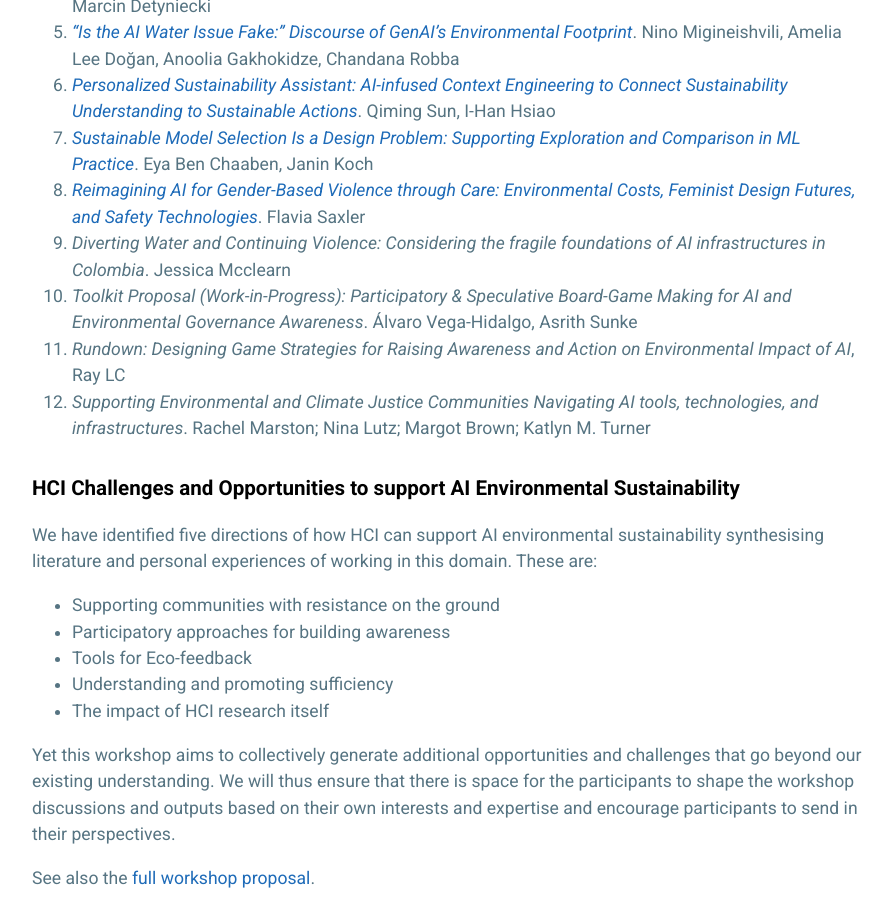
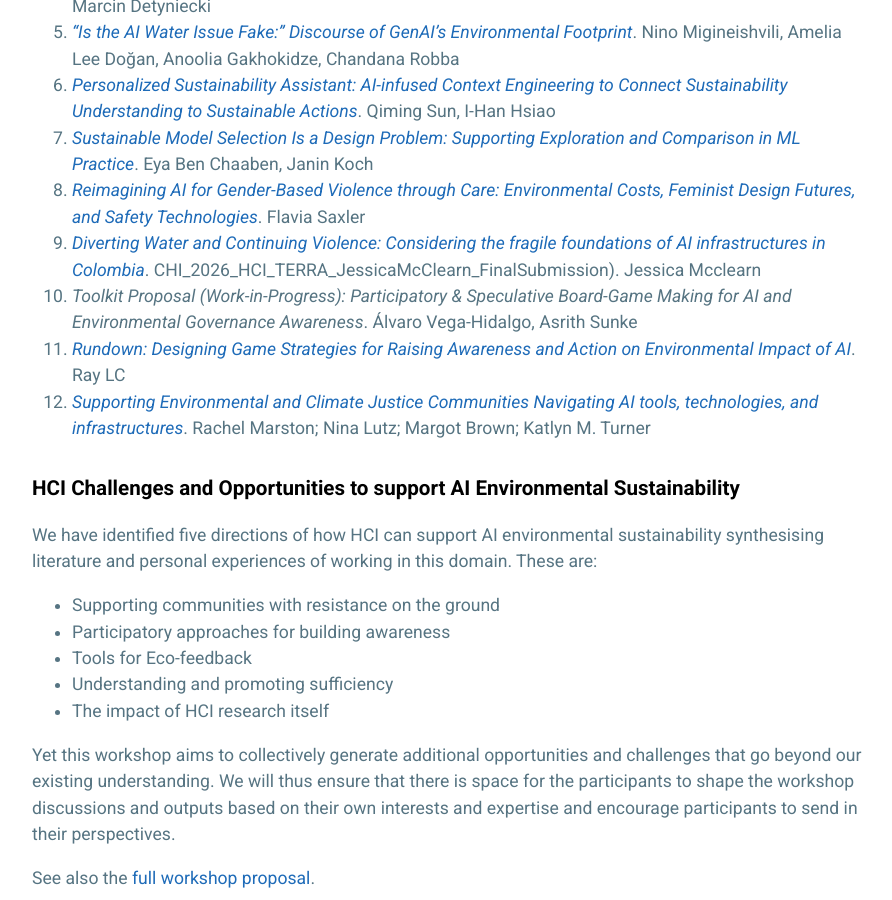
Before and after one commit to HCI-TERRA/hci-terra.github.io, a Jekyll site: the page built from index.md, in a window 1280 px wide and 900 px high, scrolled down 1693 px. Shown: the whole window, without its empty margins (192-1084 px from the left). Built offline with Jekyll 4.4.1, drawn with Linux system fonts in a browser that asks for light colours.

Commit message:
Add links to accepted submissions in index.md
Updated submission entries with links to PDF files for accepted submissions.

```diff
--- a/index.md
+++ b/index.md
@@ -35,7 +35,7 @@ We hope to build a persistent hybrid research area among sustainable HCI and AI.
 
 ### Accepted Submissions
 
-1. _Uncomfortable Knowledge: Why Awareness Is Not Enough for Sustainable AI Research_. Emily Robinson
+1. [_Uncomfortable Knowledge: Why Awareness Is Not Enough for Sustainable AI Research_](assets/submissions/CHI_2026_HCI_TERRA_Uncomfortable_Knowledge.pdf){:target="_blank"}. Emily Robinson
 2. [_Towards Sustainable AI: Does Environmental Consciousness Impact AI Usage?_](assets/submissions/CHI_2026_HCI_TERRA_TowardsSustainableAI_DoesEnvironmentalConsciousnessImpactAIUsage.pdf){:target="_blank"} Lena Pohlmann, Hajo Boomgaarden, Sophie Lecheler, Emanuel Sallinger
 3. [_Is your request worthy enough?_](assets/submissions/CHI_2026_HCI_TERRA_Is_your_request_worthy_enough_SANNI.pdf){:target="_blank"} Sanni Juri
 4. _The Cost of Context: Profiling the Energy Footprint of Input Tokens in Large Language Models_. Boris Ruf, Marcin Detyniecki
@@ -43,10 +43,10 @@ We hope to build a persistent hybrid research area among sustainable HCI and AI.
 6. [_Personalized Sustainability Assistant: AI-infused Context Engineering to Connect Sustainability Understanding to Sustainable Actions_](assets/submissions/CHI_2026_HCI_TERRA_Personalized_Sustainability.pdf){:target="_blank"}. Qiming Sun, I-Han Hsiao
 7. [_Sustainable Model Selection Is a Design Problem: Supporting Exploration and Comparison in ML Practice_](assets/submissions/CHI_2026_HCI_TERRA_BenChaaben_Koch.pdf){:target="_blank"}. Eya Ben Chaaben, Janin Koch
 8. [_Reimagining AI for Gender-Based Violence through Care: Environmental Costs, Feminist Design Futures, and Safety Technologies_](assets/submissions/CHI_2026_HCI_TERRA_Saxler-edited-top.pdf){:target="_blank"}. Flavia Saxler
-9. _Diverting Water and Continuing Violence: Considering the fragile foundations of AI infrastructures in Colombia_. Jessica Mcclearn
+9. [_Diverting Water and Continuing Violence: Considering the fragile foundations of AI infrastructures in Colombia_](assets/submissions/CHI_2026_HCI_TERRA_JessicaMcClearn_FinalSubmission.pdf){:target="_blank"}. CHI_2026_HCI_TERRA_JessicaMcClearn_FinalSubmission). Jessica Mcclearn
 10. _Toolkit Proposal (Work-in-Progress): Participatory & Speculative Board-Game Making for AI and Environmental Governance Awareness_. Álvaro Vega-Hidalgo, Asrith Sunke
-11. _Rundown: Designing Game Strategies for Raising Awareness and Action on Environmental Impact of AI_, Ray LC
-12. _Supporting Environmental and Climate Justice Communities Navigating AI tools, technologies, and infrastructures_. Rachel Marston; Nina Lutz; Margot Brown; Katlyn M. Turner
+11. [_Rundown: Designing Game Strategies for Raising Awareness and Action on Environmental Impact of AI_](assets/submissions/CHI_2026_HCI_TERRA_RayLC_01Submit.pdf){:target="_blank"}. Ray LC
+12. [_Supporting Environmental and Climate Justice Communities Navigating AI tools, technologies, and infrastructures_](assets/submissions/CHI_2026_HCI_TERRA_FrontlineCommunities_AI_Marston-Lutz-Brown-Turner.pdf){:target="_blank"}. Rachel Marston; Nina Lutz; Margot Brown; Katlyn M. Turner
 
 
 ### HCI Challenges and Opportunities to support AI Environmental Sustainability
```
